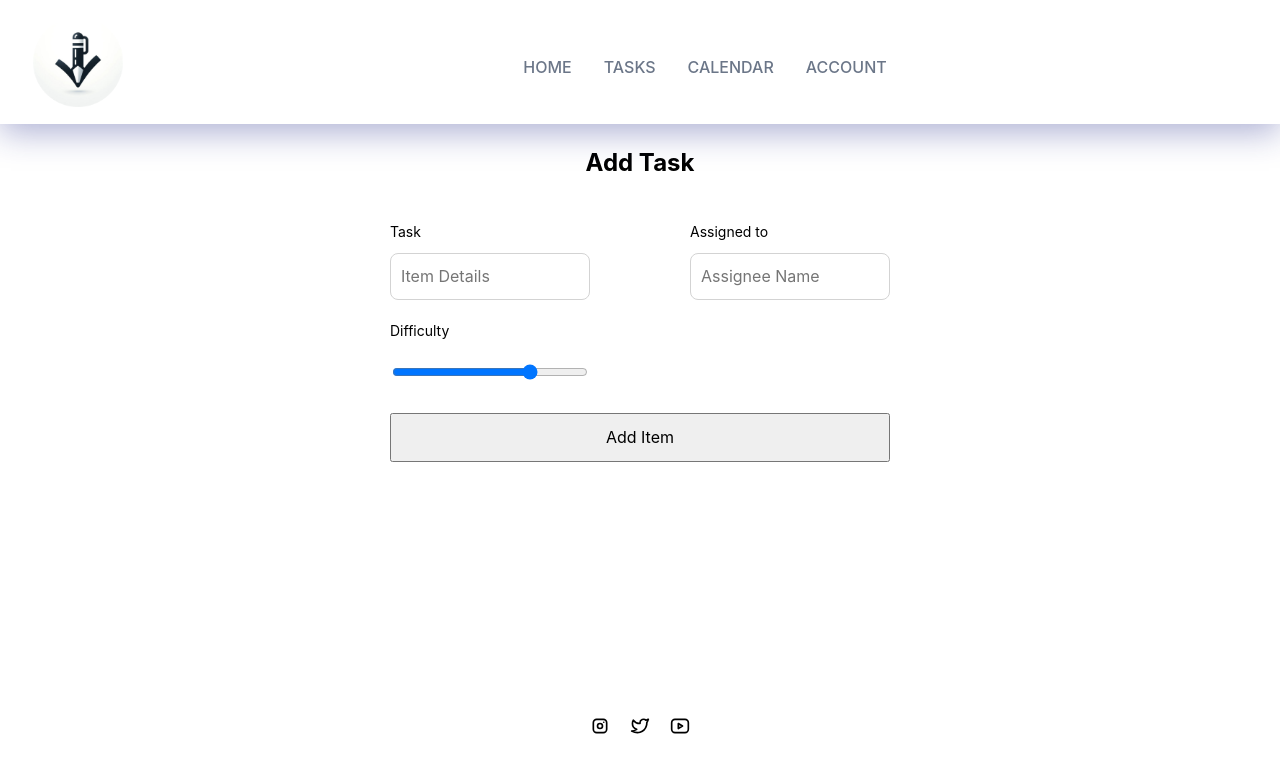
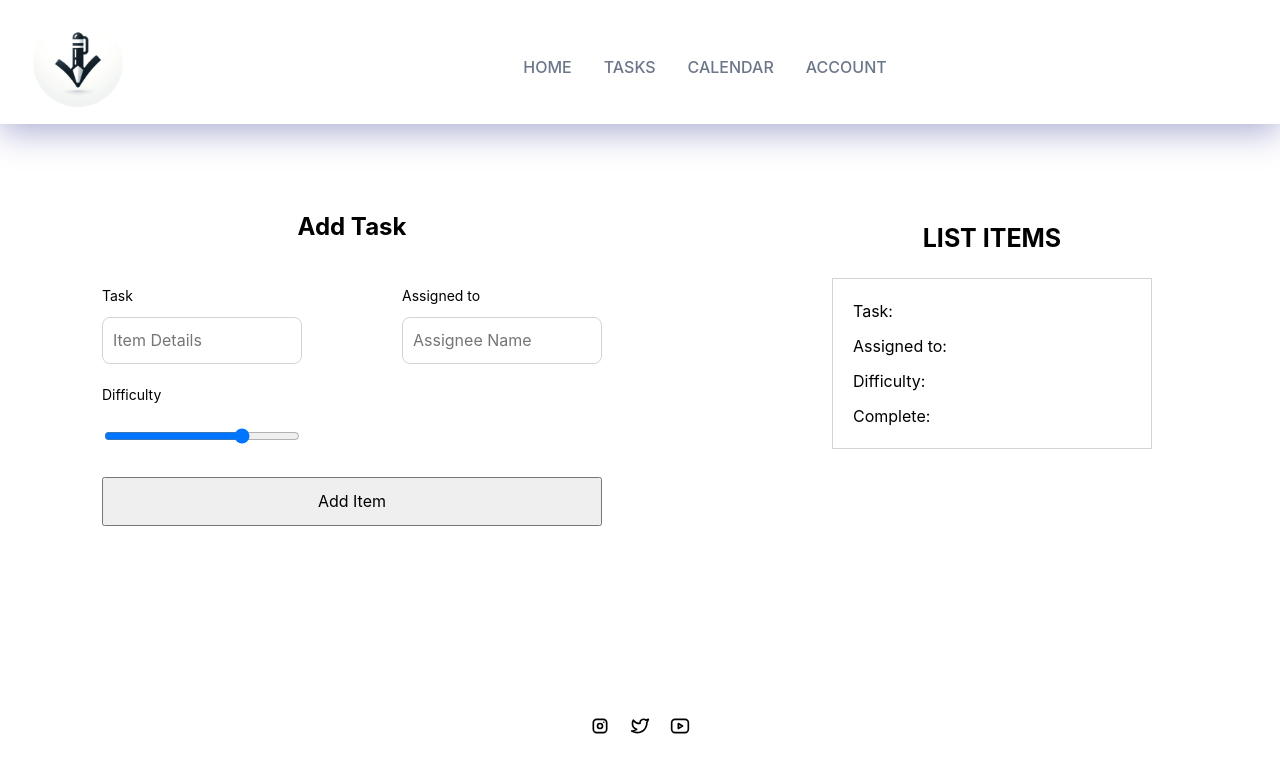
Before and after one commit to brosmar18/todo-app, a React (Vite) app: page / in a window 1280 px wide. Shown: the top 772 px of the page. Built offline with nearby package versions, Linux system fonts and the light colour scheme.

Commit message:
Settings Context set up

```diff
--- a/src/Components/Form/Form.scss
+++ b/src/Components/Form/Form.scss
@@ -1,4 +1,5 @@
 .form__container {
+    width: 50%;
     display: flex;
     flex-direction: column;
     align-items: center;
--- /dev/null
+++ b/src/Components/List/List.scss
@@ -0,0 +1,29 @@
+.list {
+    width: 50%;
+    height: 100%;
+    display: flex;
+    align-items: center;
+    justify-content: center;
+    flex-direction: column;
+    margin-top: 10px;
+
+    h2 {
+        font-size: 25px;
+        text-transform: uppercase;
+    }
+
+    .list__container {
+        padding: 20px;
+        width: 50%;
+        display: flex;
+        flex-direction: column;
+        gap: 10px;
+        align-items: flex-start;
+        border: 1px solid lightgray;
+
+        p {
+            padding: 0;
+            margin: 0;
+        }
+    }
+}
--- /dev/null
+++ b/src/Components/List/index.jsx
@@ -0,0 +1,18 @@
+import React from 'react';
+import './List.scss';
+
+const List = () => {
+    return (
+        <div className='list'>
+            <h2 className='list__title'>List Items</h2>
+            <div className='list__container'>
+                <p>Task: </p>
+                <p>Assigned to: </p>
+                <p>Difficulty: </p>
+                <p>Complete: </p>
+            </div>
+        </div>
+    )
+}
+
+export default List
--- a/src/pages/Home.jsx
+++ /dev/null
@@ -1,12 +0,0 @@
-import React from 'react';
-import Form from '../Components/Form';
-
-const Home = () => {
-  return (
-    <div>
-      <Form />
-    </div>
-  )
-}
-
-export default Home;
--- /dev/null
+++ b/src/pages/Home/Home.scss
@@ -0,0 +1,12 @@
+.home {
+    margin: 4rem 2rem;
+    width: 100%;
+    display: flex;
+    align-items: flex-start;
+    justify-content: space-between;
+
+    @media screen and (max-width: 900px) {
+        flex-direction: column;
+    }
+
+}
--- /dev/null
+++ b/src/pages/Home/index.jsx
@@ -0,0 +1,15 @@
+import React from 'react';
+import Form from '../../Components/Form';
+import List from '../../Components/List';
+import './Home.scss';
+
+const Home = () => {
+  return (
+    <div className='home'>
+      <Form />
+      <List />
+    </div>
+  )
+}
+
+export default Home;
```
Also changed, not shown: src/context/Settings/index.jsx (added, +17 -0 lines).
